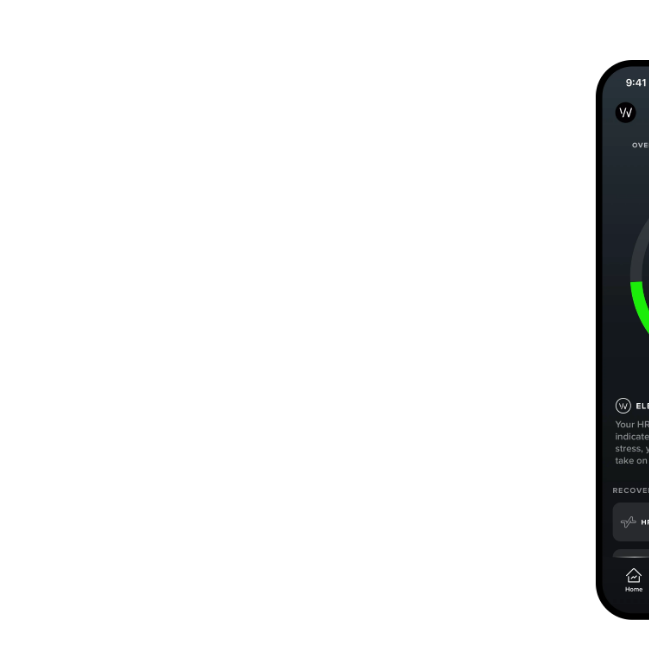
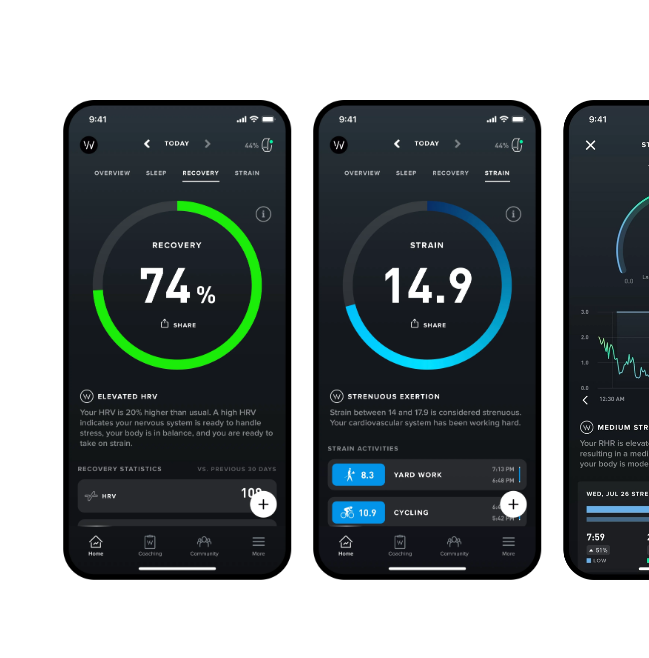
Before and after one commit to sahilkhan8786/edo, a React (Vite) app: page / in a window 1280 px wide. Shown: the part 1159-1817 px from the top of the page, without its empty margins (631-1280 px from the left). Built offline with nearby package versions, Linux system fonts and the light colour scheme.

Commit message:
carousal responisveness updated

```diff
--- a/src/components/Carousal.jsx
+++ b/src/components/Carousal.jsx
@@ -1,44 +1,46 @@
 import { motion, useTransform, useScroll } from "framer-motion";
-import { useRef } from "react";
+import { useEffect, useRef, useState } from "react";
 
 const Carousal = () => {
     return <HorizontalScrollCarousel />;
 };
 
 const HorizontalScrollCarousel = () => {
+    const [windowWidth, setWindowWidth] = useState(window.innerWidth);
+    useEffect(() => {
+        const handleResize = () => {
+            setWindowWidth(window.innerWidth);
+        };
+
+        window.addEventListener("resize", handleResize);
+        return () => {
+            window.removeEventListener("resize", handleResize);
+        };
+    }, []);
+
     const targetRef = useRef(null);
     const { scrollYProgress } = useScroll({
         target: targetRef,
     });
 
-    // Move x axis for the scroll
-    const x = useTransform(scrollYProgress, [0, 0.8], ["100%", "-40%"]);
 
-    // Control the scale and position of the last image
-    const scaleLast = useTransform(scrollYProgress, [0.8, 1], [1, 2]); // Zoom last image from 1 to 2x
 
-    // Scale down other images as you scroll
-    const scaleOthers = useTransform(scrollYProgress, [0.8, 1], [1, 0.5]);
-
-    // Move other images out of the way
-    const yOtherImages = useTransform(scrollYProgress, [0.8, 1], [0, -200]);
-    const xLeft = useTransform(scrollYProgress, [0.8, 1], [0, -300]);
-    const xRight = useTransform(scrollYProgress, [0.8, 1], [0, 300]);
+    // Adjust scrolling logic to ensure all images scroll
+    const x = useTransform(scrollYProgress, [0, 1], ["100%", windowWidth >= 768 ? '-50%' : '-80%']);
+    const scaleLast = useTransform(scrollYProgress, [0.8, 1], [1, 1.5]);
+    const translateLast = useTransform(scrollYProgress, [0.8, 1], [0, 0]); // Keep it centered
 
     return (
-        <section ref={targetRef} className="relative h-[200vh]">
+        <section ref={targetRef} className="relative h-[150vh]">
             <div className="sticky top-0 flex h-screen items-center overflow-hidden">
-                <motion.div style={{ x }} className="flex ">
+                <motion.div style={{ x }} className="flex">
                     {cards.map((card, index) => (
                         <Card
                             key={card.id}
                             card={card}
                             isLast={index === cards.length - 1}
                             scaleLast={scaleLast}
-                            scaleOthers={scaleOthers}
-                            yOtherImages={yOtherImages}
-                            xLeft={xLeft}
-                            xRight={xRight}
+                            translateLast={translateLast}
                         />
                     ))}
                 </motion.div>
@@ -47,26 +49,14 @@
     );
 };
 
-const Card = ({
-    card,
-    isLast,
-    scaleLast,
-    scaleOthers,
-    yOtherImages,
-    xLeft,
-    xRight,
-}) => {
-    // Apply different transforms for the last card and others
+const Card = ({ card, isLast, scaleLast }) => {
     const positionStyles = isLast
-        ? { scale: scaleLast } // Zoom in the last card
-        : card.id % 2 === 0
-            ? { y: yOtherImages, x: xRight, scale: scaleOthers } // Move even cards to the right and scale down
-            : { y: yOtherImages, x: xLeft, scale: scaleOthers }; // Move odd cards to the left and scale down
+        ? { scale: scaleLast, translateX: "50%" } // Center the last image
+        : { scale: 1 };
 
     return (
         <motion.div
-            key={card.id}
-            className="group relative w-[80vw] max-w-[450px] h-[40vh] sm:h-[60vh] lg:h-[70vh] overflow-hidden "
+            className="group relative w-[70vw] max-w-[250px] h-[30vh] sm:h-[40vh] md:h-[50vh] lg:h-[60vh] overflow-hidden"
             style={positionStyles}
         >
             <img
@@ -88,17 +78,17 @@
     },
     {
         url: "/02.webp",
-        title: "Title 1",
+        title: "Title 2",
         id: 2,
     },
     {
         url: "/03.webp",
-        title: "Title 1",
+        title: "Title 3",
         id: 3,
     },
     {
         url: "/04.webp",
-        title: "Title 1",
+        title: "Title 4",
         id: 4,
     },
 ];
--- a/src/components/Header.jsx
+++ b/src/components/Header.jsx
@@ -28,7 +28,7 @@
     return (
         <header className='max-w-screen-2xl px-4 h-[115px] flex items-center justify-between 2xl:mx-auto border-primary-green border mt-4 rounded-[41px] mx-3'>
             <NavLink to={'/'}>
-                <img src={logo} alt="logo" className='cursor-pointer w-1/2 sm:w-full' />
+                <img src={logo} alt="logo" className='cursor-pointerw-full' />
             </NavLink>
 
             {/* Desktop navigation */}
```
